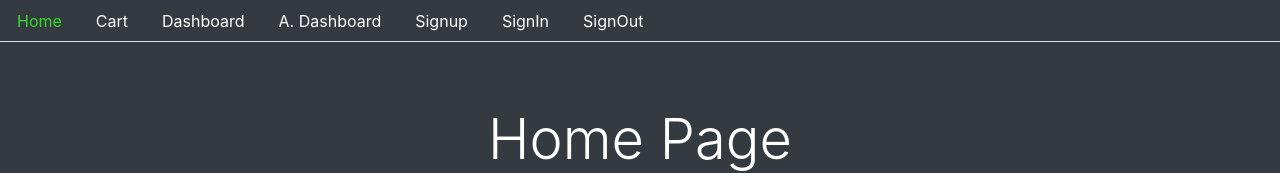
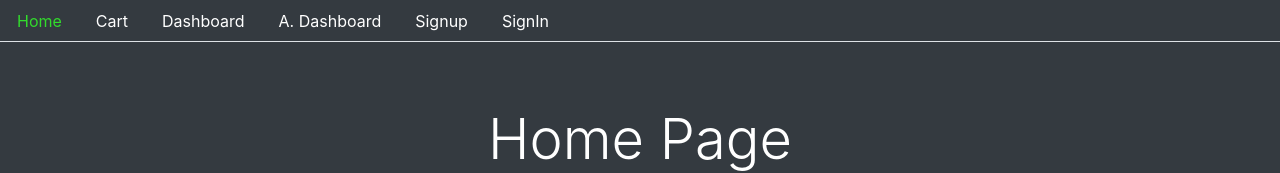
Before and after one commit to akrishna0/tshirtWebsite, a React (Create React App) app in the folder projfrontend/: page / in a window 1280 px wide. Shown: the top 173 px of the page. Built offline with nearby package versions, Linux system fonts and the light colour scheme.

Commit message:
Restrict SIgnup and Signin to render after login

```diff
--- a/projfrontend/src/core/Menu.js
+++ b/projfrontend/src/core/Menu.js
@@ -1,15 +1,15 @@
-import React from 'react'
-import {Link, withRouter} from 'react-router-dom'
+import React, { Fragment } from "react";
+import { Link, withRouter } from "react-router-dom";
+import { signout, isAuthenticated } from "../auth/helper/index";
 
-const currentTab = (history,path)=>{
-    if(history.location.pathname === path){
-        return {color: '#32db2c'};
+const currentTab = (history, path) => {
+  if (history.location.pathname === path) {
+    return { color: "#32db2c" };
   }
-        return {color: '#FFFFFF'};
+  return { color: "#FFFFFF" };
+};
 
-}
-
-const Menu=({history})=> (
+const Menu = ({ history }) => (
   <div>
     <ul className="nav nav-tabs bg-dark">
       <li className="nav-item">
@@ -18,39 +18,71 @@
         </Link>
       </li>
       <li className="nav-item">
-                <Link style={currentTab(history, "/cart")} to="/cart" className="nav-link">
+        <Link
+          style={currentTab(history, "/cart")}
+          to="/cart"
+          className="nav-link"
+        >
           Cart
         </Link>
       </li>
 
       <li className="nav-item">
-                <Link style={currentTab(history, "/user/dashboard")} to="/user/dashboard" className="nav-link">
+        <Link
+          style={currentTab(history, "/user/dashboard")}
+          to="/user/dashboard"
+          className="nav-link"
+        >
           Dashboard
         </Link>
       </li>
       <li className="nav-item">
-                <Link style={currentTab(history, "/admin/dashboard")} to="/admin/dashboard" className="nav-link">
+        <Link
+          style={currentTab(history, "/admin/dashboard")}
+          to="/admin/dashboard"
+          className="nav-link"
+        >
           A. Dashboard
         </Link>
       </li>
+      {!isAuthenticated() && (
+        <Fragment>
           <li className="nav-item">
-                <Link style={currentTab(history, "/signup")} to="/signup" className="nav-link">
+            <Link
+              style={currentTab(history, "/signup")}
+              to="/signup"
+              className="nav-link"
+            >
               Signup
             </Link>
           </li>
           <li className="nav-item">
-                <Link style={currentTab(history, "/signin")} to="/signin" className="nav-link">
+            <Link
+              style={currentTab(history, "/signin")}
+              to="/signin"
+              className="nav-link"
+            >
               SignIn
             </Link>
           </li>
+        </Fragment>
+      )}
+      {isAuthenticated() && (
         <li className="nav-item">
-                <Link style={currentTab(history, "/signout")} to="/signout" className="nav-link">
+          <span
+            className="nav-link text-warning"
+            onClick={() => {
+              signout(() => {
+                history.push("/");
+              });
+            }}
+          >
             SignOut
-                </Link>
+          </span>
         </li>
+      )}
     </ul>
   </div>
-
 );
 
 export default withRouter(Menu);
```
Also changed, not shown: 1 other file (tests, documents, lock files or other folders). Lines whose indentation alone changed are shown as unchanged.
